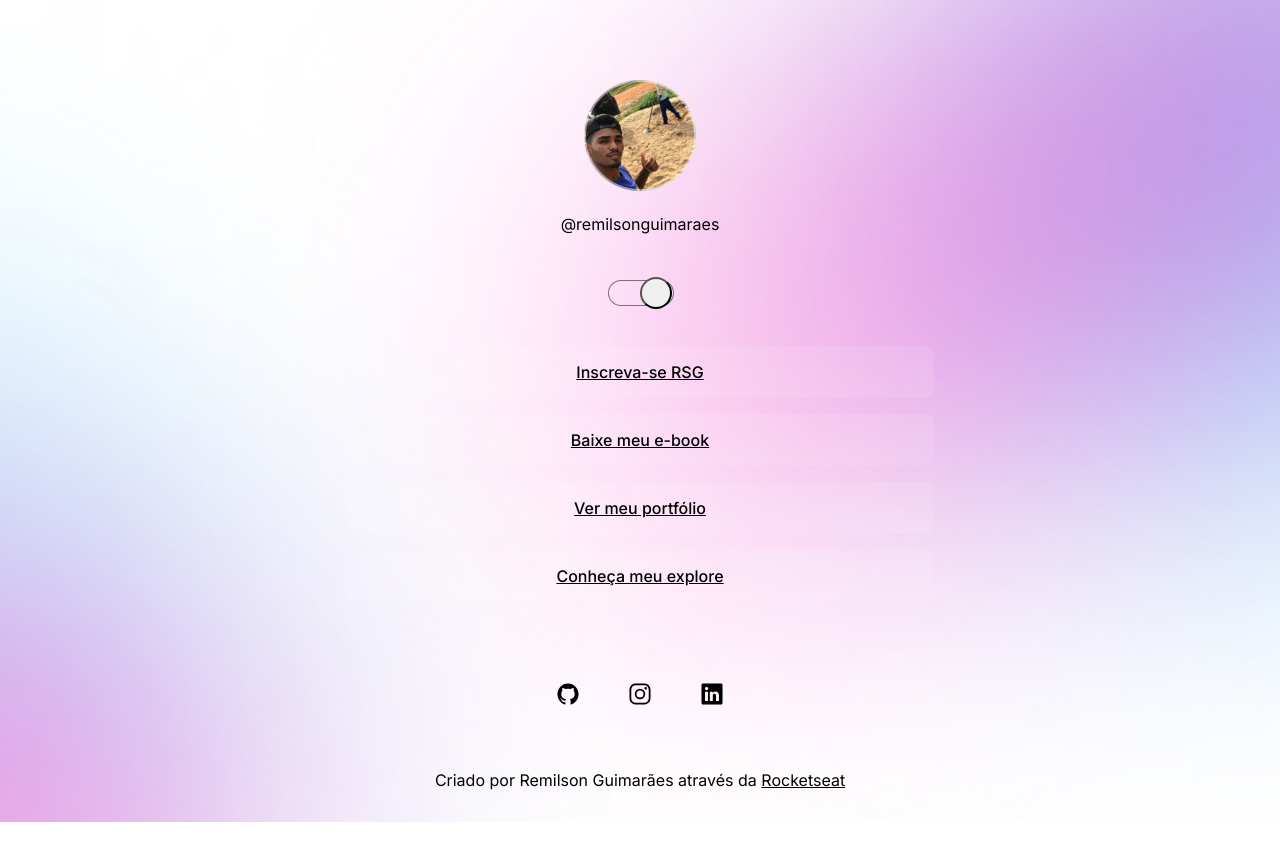
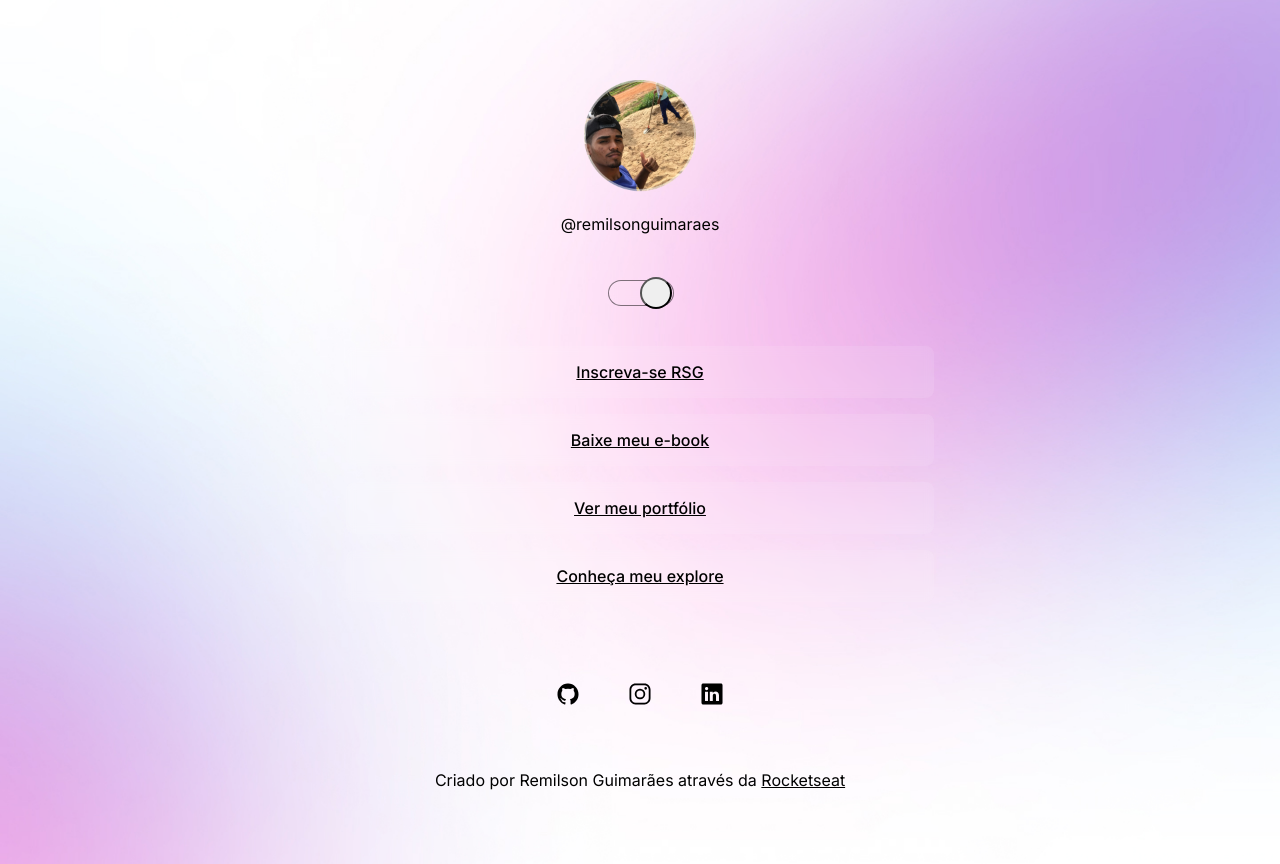
Before and after one commit to remilsonguimaraesdev/projetos, a plain HTML site: page index.html in a window 1280 px wide. Before the commit the page ends 822 px from the top, so only its background shows below. Drawn offline with nearby package versions, Linux system fonts and the light colour scheme.

Commit message:
change background based on media quries

```diff
--- a/style.css
+++ b/style.css
@@ -33,6 +33,7 @@ body {
 
 body {
   background: var(--bg-url) top center/cover;
+  height: 100vh;
 }
 
 body * {
@@ -163,3 +164,14 @@ footer {
   padding: 24px 0;
   text-align: center;
 }
+
+/* media queries */
+@media (min-width: 700px) {
+  :root {
+    --bg-url: url(./imagem/bg-desktop.jpg);
+  }
+
+  .light {
+    --bg-url: url(./imagem/bg-desktop-light.jpg);
+  }
+}
```
Also changed, not shown: imagem/bg.jpg (added), imagem/bg.light.jpg (added).
